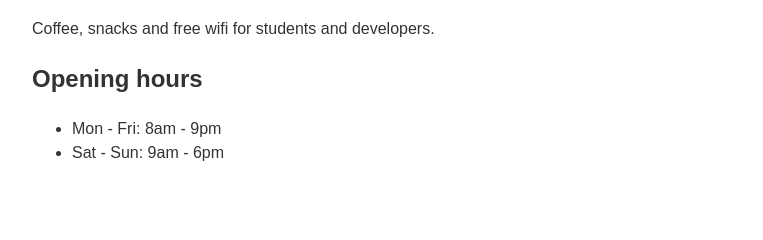
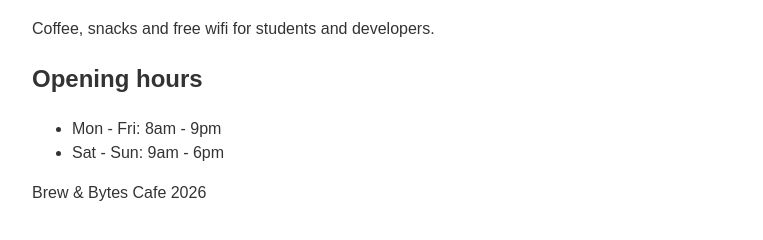
Before and after one commit to pavan042533/git-assignment, a plain HTML site: page index.html in a window 1280 px wide. Shown: the part 140-380 px from the top of the page, without its empty margins (258-1021 px from the left). Drawn offline with Linux system fonts and the light colour scheme.

Commit message:
add footer to home page

```diff
--- a/index.html
+++ b/index.html
@@ -22,5 +22,6 @@
       <li>Sat - Sun: 9am - 6pm</li>
     </ul>
   </main>
+  <footer><p>Brew & Bytes Cafe 2026</p></footer>
 </body>
 </html>
```
